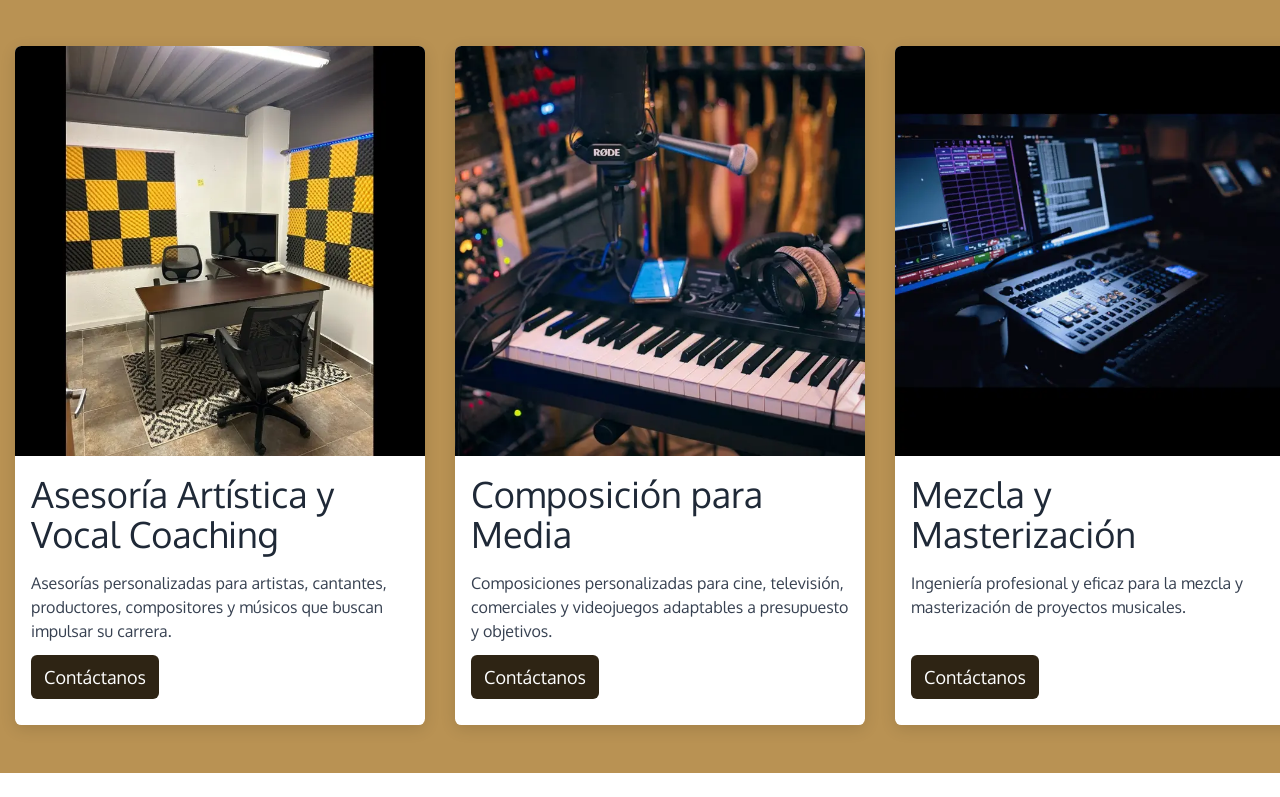
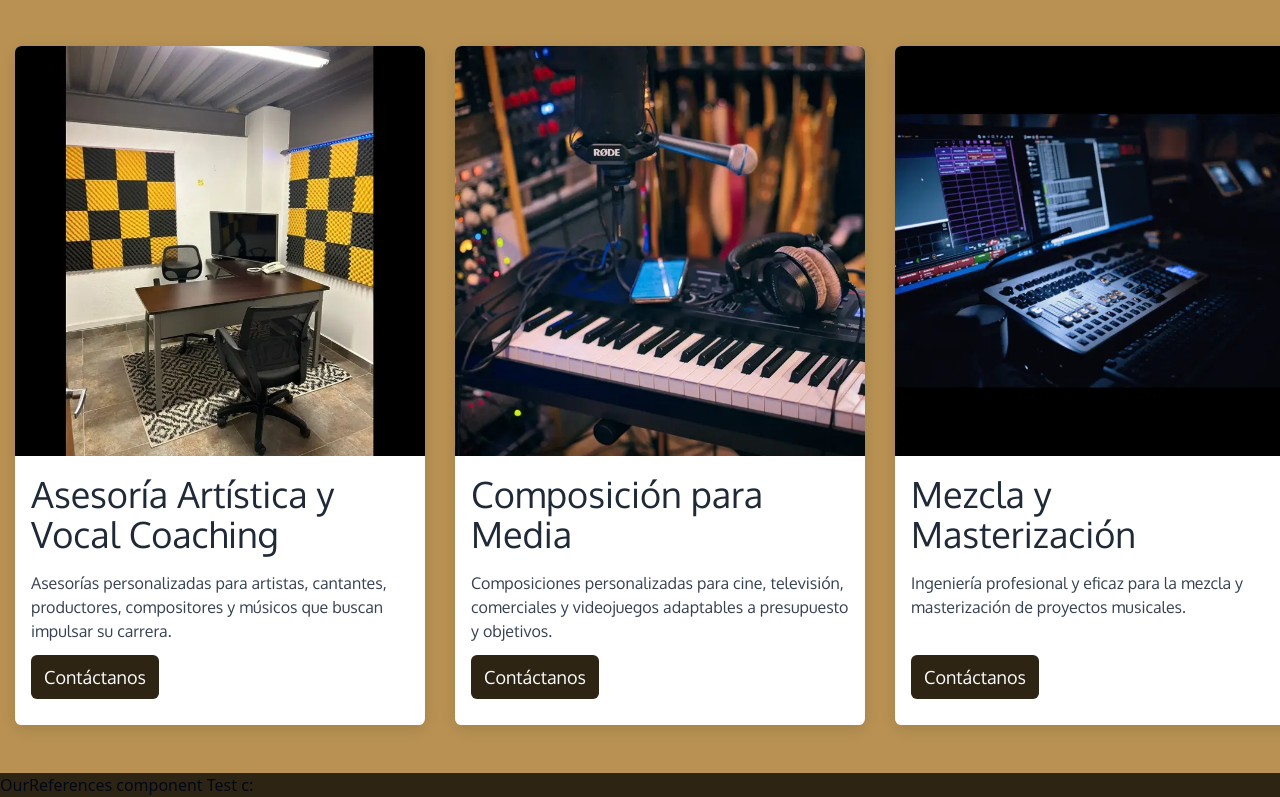
Before and after one commit to saulkurosaki/IZTAC-MUSIC-COMPANY, a Next.js app: page /our-services in a window 1280 px wide. Shown: the part 189-986 px from the top of the page. Before the commit the page ends 962 px from the top, so only its background shows below. Built offline with nearby package versions, Linux system fonts and the light colour scheme.

Commit message:
feat(OurServicesSection): implement the OurReferences component

```diff
--- a/app/(root)/our-services/page.tsx
+++ b/app/(root)/our-services/page.tsx
@@ -1,5 +1,6 @@
 import OurServicesSection from "@/components/OurServicesSection";
 import Header from "@/components/our-services/Header";
+import OurReferences from "@/components/our-services/OurReferences";
 
 const OurServicesPage = () => {
   return (
@@ -7,6 +8,8 @@ const OurServicesPage = () => {
       <Header />
 
       <OurServicesSection />
+
+      <OurReferences />
     </div>
   );
 };
```
